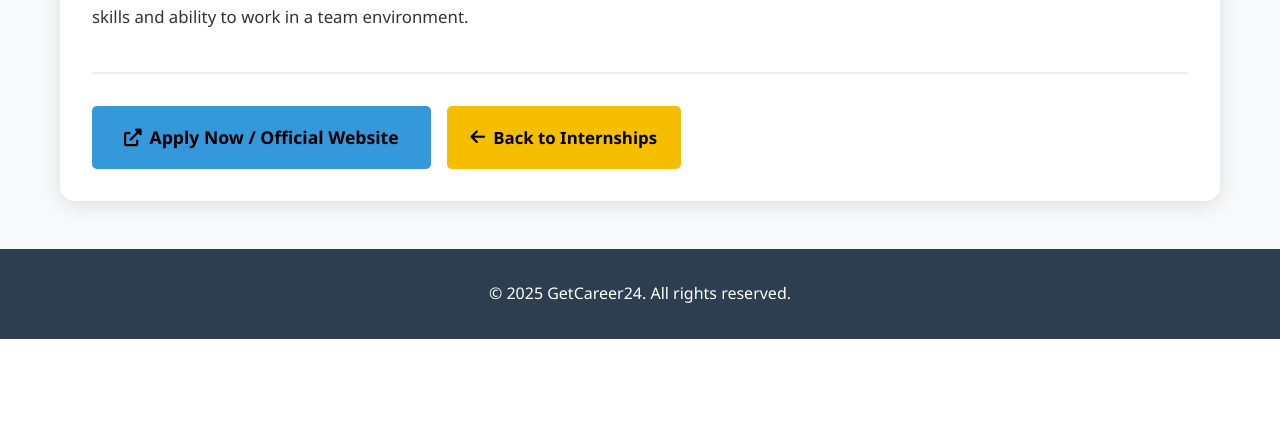
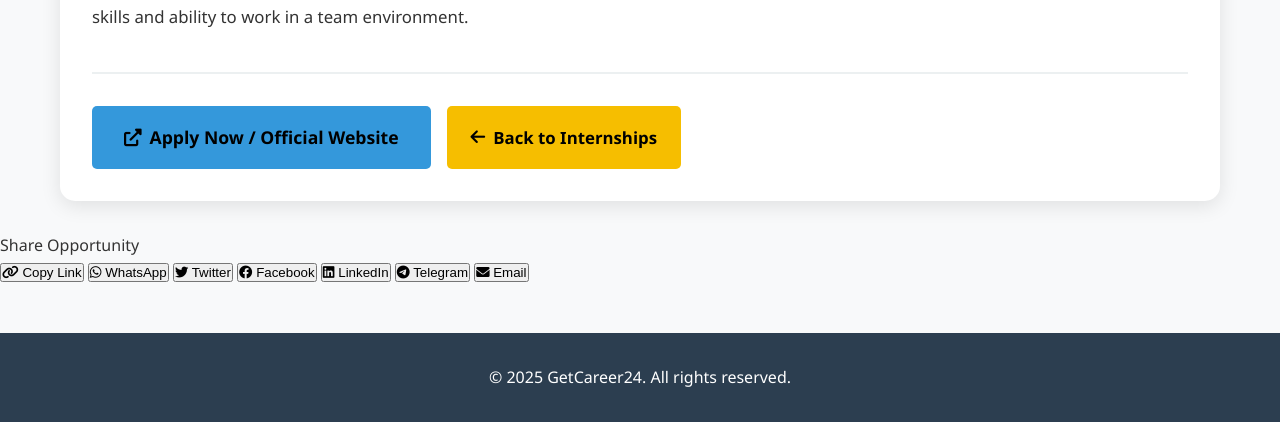
Before and after one commit to ajinkyabhagat158-create/getcareer24, a Flask app: page /post/1 in a window 1280 px wide. Shown: the part 618-1040 px from the top of the page. Before the commit the page ends 957 px from the top, so only its background shows below. Run offline with Flask 3, Linux system fonts and the light colour scheme.

Commit message:
Update post_detail.html

```diff
--- a/templates/post_detail.html
+++ b/templates/post_detail.html
@@ -9,32 +9,9 @@
             <div class="post-header-top">
                 <div class="post-category {{ post.category }}">{{ post.category|title }}</div>
                 <div class="share-dropdown">
-                    <button class="share-btn" onclick="toggleShareDropdown(this)">
+                    <button class="share-btn" onclick="openShareSheet('{{ post.title }}', '{{ url_for('post_detail', post_id=post.id) }}')">
                         <i class="fas fa-share-alt"></i> Share
                     </button>
-                    <div class="share-dropdown-content">
-                        <button onclick="copyPostLink('{{ url_for('post_detail', post_id=post.id) }}', this)">
-                            <i class="fas fa-link"></i> Copy Link
-                        </button>
-                        <a href="https://wa.me/?text=Check out this opportunity: {{ post.title|urlencode }} - {{ url_for('post_detail', post_id=post.id, _external=True) }}" target="_blank">
-                            <i class="fab fa-whatsapp"></i> WhatsApp
-                        </a>
-                        <a href="https://twitter.com/intent/tweet?text={{ ('Check out this opportunity: ' + post.title)|urlencode }}&url={{ url_for('post_detail', post_id=post.id, _external=True) }}" target="_blank">
-                            <i class="fab fa-twitter"></i> Twitter
-                        </a>
-                        <a href="https://www.facebook.com/sharer/sharer.php?u={{ url_for('post_detail', post_id=post.id, _external=True) }}" target="_blank">
-                            <i class="fab fa-facebook"></i> Facebook
-                        </a>
-                        <a href="https://www.linkedin.com/sharing/share-offsite/?url={{ url_for('post_detail', post_id=post.id, _external=True) }}" target="_blank">
-                            <i class="fab fa-linkedin"></i> LinkedIn
-                        </a>
-                        <a href="mailto:?subject={{ ('Check this opportunity: ' + post.title)|urlencode }}&body={{ ('Check out this opportunity: ' + post.title + ' - ' + url_for('post_detail', post_id=post.id, _external=True))|urlencode }}">
-                            <i class="fas fa-envelope"></i> Email
-                        </a>
-                        <a href="https://telegram.me/share/url?url={{ url_for('post_detail', post_id=post.id, _external=True) }}&text={{ ('Check out this opportunity: ' + post.title)|urlencode }}" target="_blank">
-                            <i class="fab fa-telegram"></i> Telegram
-                        </a>
-                    </div>
                 </div>
             </div>
             <h1>{{ post.title }}</h1>
@@ -108,54 +85,134 @@
     </div>
 </div>
 
-
+<!-- Mobile Share Sheet -->
+<div class="share-backdrop" id="shareBackdrop" onclick="closeShareSheet()"></div>
+<div class="share-sheet" id="shareSheet">
+    <div class="sheet-handle"></div>
+    <div class="share-sheet-title">Share Opportunity</div>
+    <div class="share-options">
+        <button class="share-option" data-platform="copy" onclick="copyPostLink()">
+            <i class="fas fa-link"></i>
+            <span>Copy Link</span>
+        </button>
+        <button class="share-option" data-platform="whatsapp" onclick="shareOnPlatform('whatsapp')">
+            <i class="fab fa-whatsapp"></i>
+            <span>WhatsApp</span>
+        </button>
+        <button class="share-option" data-platform="twitter" onclick="shareOnPlatform('twitter')">
+            <i class="fab fa-twitter"></i>
+            <span>Twitter</span>
+        </button>
+        <button class="share-option" data-platform="facebook" onclick="shareOnPlatform('facebook')">
+            <i class="fab fa-facebook"></i>
+            <span>Facebook</span>
+        </button>
+        <button class="share-option" data-platform="linkedin" onclick="shareOnPlatform('linkedin')">
+            <i class="fab fa-linkedin"></i>
+            <span>LinkedIn</span>
+        </button>
+        <button class="share-option" data-platform="telegram" onclick="shareOnPlatform('telegram')">
+            <i class="fab fa-telegram"></i>
+            <span>Telegram</span>
+        </button>
+        <button class="share-option" data-platform="email" onclick="shareOnPlatform('email')">
+            <i class="fas fa-envelope"></i>
+            <span>Email</span>
+        </button>
+    </div>
+</div>
 
 <script>
-    function toggleShareDropdown(button) {
+    let currentShareData = {};
+
+    function openShareSheet(title, url) {
+        event.preventDefault();
         event.stopPropagation();
-        const dropdown = button.nextElementSibling;
-        const allDropdowns = document.querySelectorAll('.share-dropdown-content');
 
-        // Close all other dropdowns
-        allDropdowns.forEach(drop => {
-            if (drop !== dropdown) {
-                drop.classList.remove('show-dropdown');
-            }
-        });
+        currentShareData = {
+            title: title,
+            url: url,
+            fullUrl: window.location.origin + url
+        };
 
-        // Toggle current dropdown
-        dropdown.classList.toggle('show-dropdown');
+        document.getElementById('shareBackdrop').classList.add('active');
+        document.getElementById('shareSheet').classList.add('active');
+        document.body.classList.add('no-scroll');
     }
 
-    function copyPostLink(url, button) {
-        const fullUrl = window.location.origin + url;
-        navigator.clipboard.writeText(fullUrl).then(() => {
-            const originalText = button.innerHTML;
-            button.innerHTML = '<i class="fas fa-check"></i> Copied!';
-            setTimeout(() => {
-                button.innerHTML = originalText;
-                // Close dropdown after copy
-                button.closest('.share-dropdown-content').classList.remove('show-dropdown');
-            }, 1500);
+    function closeShareSheet() {
+        document.getElementById('shareBackdrop').classList.remove('active');
+        document.getElementById('shareSheet').classList.remove('active');
+        document.body.classList.remove('no-scroll');
+        currentShareData = {};
+    }
+
+    function copyPostLink() {
+        if (!currentShareData.fullUrl) return;
+
+        navigator.clipboard.writeText(currentShareData.fullUrl).then(() => {
+            showCopyFeedback();
         }).catch(err => {
-            console.error('Failed to copy: ', err);
+            // Fallback for older browsers
+            const textArea = document.createElement('textarea');
+            textArea.value = currentShareData.fullUrl;
+            document.body.appendChild(textArea);
+            textArea.select();
+            document.execCommand('copy');
+            document.body.removeChild(textArea);
+            showCopyFeedback();
         });
     }
 
-    // Close dropdowns when clicking outside
-    document.addEventListener('click', function() {
-        document.querySelectorAll('.share-dropdown-content').forEach(dropdown => {
-            dropdown.classList.remove('show-dropdown');
-        });
+    function showCopyFeedback() {
+        const copyBtn = document.querySelector('[data-platform="copy"]');
+        const originalHTML = copyBtn.innerHTML;
+        copyBtn.innerHTML = '<i class="fas fa-check"></i><span>Copied!</span>';
+        copyBtn.style.background = '#e8f5e8';
+
+        setTimeout(() => {
+            copyBtn.innerHTML = originalHTML;
+            copyBtn.style.background = '';
+            closeShareSheet();
+        }, 1500);
+    }
+
+    function shareOnPlatform(platform) {
+        if (!currentShareData.fullUrl) return;
+
+        const encodedTitle = encodeURIComponent('Check out this opportunity: ' + currentShareData.title);
+        const encodedUrl = encodeURIComponent(currentShareData.fullUrl);
+
+        const shareUrls = {
+            whatsapp: `https://wa.me/?text=${encodedTitle} - ${encodedUrl}`,
+            twitter: `https://twitter.com/intent/tweet?text=${encodedTitle}&url=${encodedUrl}`,
+            facebook: `https://www.facebook.com/sharer/sharer.php?u=${encodedUrl}`,
+            linkedin: `https://www.linkedin.com/sharing/share-offsite/?url=${encodedUrl}`,
+            telegram: `https://telegram.me/share/url?url=${encodedUrl}&text=${encodedTitle}`,
+            email: `mailto:?subject=${encodedTitle}&body=${encodedTitle} - ${encodedUrl}`
+        };
+
+        if (platform === 'email') {
+            window.location.href = shareUrls[platform];
+        } else {
+            window.open(shareUrls[platform], '_blank', 'width=600,height=400');
+        }
+
+        closeShareSheet();
+    }
+
+    // Close share sheet when pressing Escape key
+    document.addEventListener('keydown', function(event) {
+        if (event.key === 'Escape') {
+            closeShareSheet();
+        }
     });
 
-    // Close dropdown when pressing Escape key
-    document.addEventListener('keydown', function(event) {
-        if (event.key === 'Escape') {
-            document.querySelectorAll('.share-dropdown-content').forEach(dropdown => {
-                dropdown.classList.remove('show-dropdown');
-            });
-        }
+    // Close share sheet when clicking on a share option (prevents immediate closure)
+    document.querySelectorAll('.share-option').forEach(option => {
+        option.addEventListener('click', (e) => {
+            e.stopPropagation();
+        });
     });
 </script>
 {% endblock %}
```
